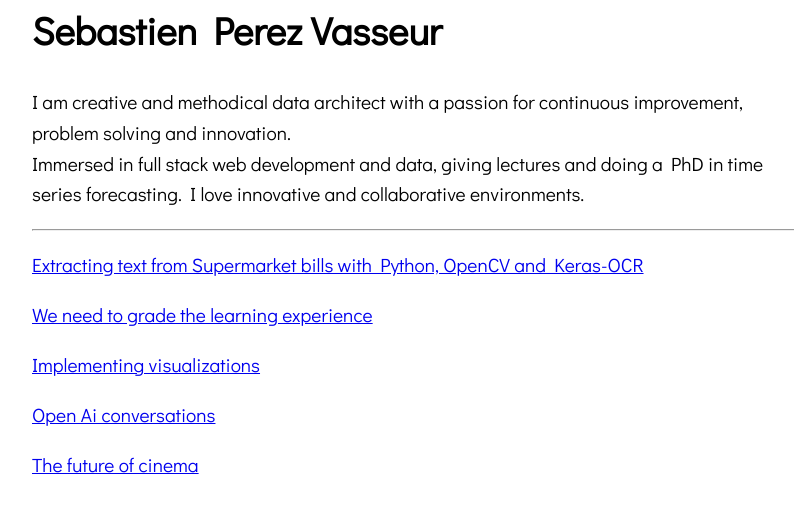
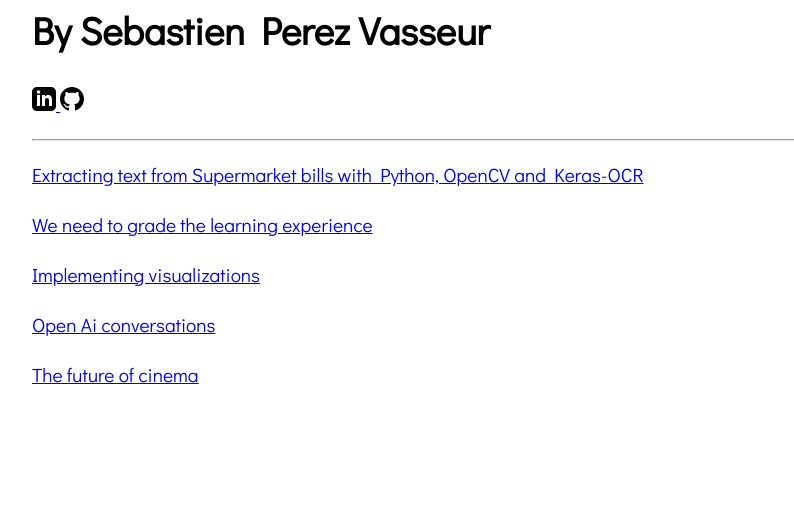
Before and after one commit to rezpe/rezpe.github.io, a Jekyll site: the page built from index.md, in a window 1280 px wide. Shown: the top 513 px of the page, without its empty margins (224-1018 px from the left). Built offline with Jekyll 4.4.1, drawn with Linux system fonts in a browser that asks for light colours.

Commit message:
Add contact logos

```diff
--- a/_layouts/home.html
+++ b/_layouts/home.html
@@ -381,15 +381,17 @@
 </style>
 
 <p>
-    <h1>Sebastien Perez Vasseur</h1>
+    <h1> By Sebastien Perez Vasseur</h1>
     <p>
-        I am creative and methodical data architect with a passion for continuous improvement,
-        problem solving and innovation.
-        <br/>
-        Immersed in full stack web development and data, giving lectures and doing
-        a PhD in time series forecasting. I love innovative and collaborative environments.
-    </p>
-    <hr />
+        <a href="https://www.linkedin.com/in/sebastien-perez-vasseur-76938612/">
+            <svg xmlns="http://www.w3.org/2000/svg" width="24" height="24" viewBox="0 0 24 24"><path d="M19 0h-14c-2.761 0-5 2.239-5 5v14c0 2.761 2.239 5 5 5h14c2.762 0 5-2.239 5-5v-14c0-2.761-2.238-5-5-5zm-11 19h-3v-11h3v11zm-1.5-12.268c-.966 0-1.75-.79-1.75-1.764s.784-1.764 1.75-1.764 1.75.79 1.75 1.764-.783 1.764-1.75 1.764zm13.5 12.268h-3v-5.604c0-3.368-4-3.113-4 0v5.604h-3v-11h3v1.765c1.396-2.586 7-2.777 7 2.476v6.759z"/></svg>
+        </a>
+
+        <a href="https://github.com/rezpe">
+            <svg xmlns="http://www.w3.org/2000/svg" width="24" height="24" viewBox="0 0 24 24"><path d="M12 0c-6.626 0-12 5.373-12 12 0 5.302 3.438 9.8 8.207 11.387.599.111.793-.261.793-.577v-2.234c-3.338.726-4.033-1.416-4.033-1.416-.546-1.387-1.333-1.756-1.333-1.756-1.089-.745.083-.729.083-.729 1.205.084 1.839 1.237 1.839 1.237 1.07 1.834 2.807 1.304 3.492.997.107-.775.418-1.305.762-1.604-2.665-.305-5.467-1.334-5.467-5.931 0-1.311.469-2.381 1.236-3.221-.124-.303-.535-1.524.117-3.176 0 0 1.008-.322 3.301 1.23.957-.266 1.983-.399 3.003-.404 1.02.005 2.047.138 3.006.404 2.291-1.552 3.297-1.23 3.297-1.23.653 1.653.242 2.874.118 3.176.77.84 1.235 1.911 1.235 3.221 0 4.609-2.807 5.624-5.479 5.921.43.372.823 1.102.823 2.222v3.293c0 .319.192.694.801.576 4.765-1.589 8.199-6.086 8.199-11.386 0-6.627-5.373-12-12-12z"/></svg>
+        </a>
+
+        <hr />
 </p>
 
 {% for post in site.posts %}
```
